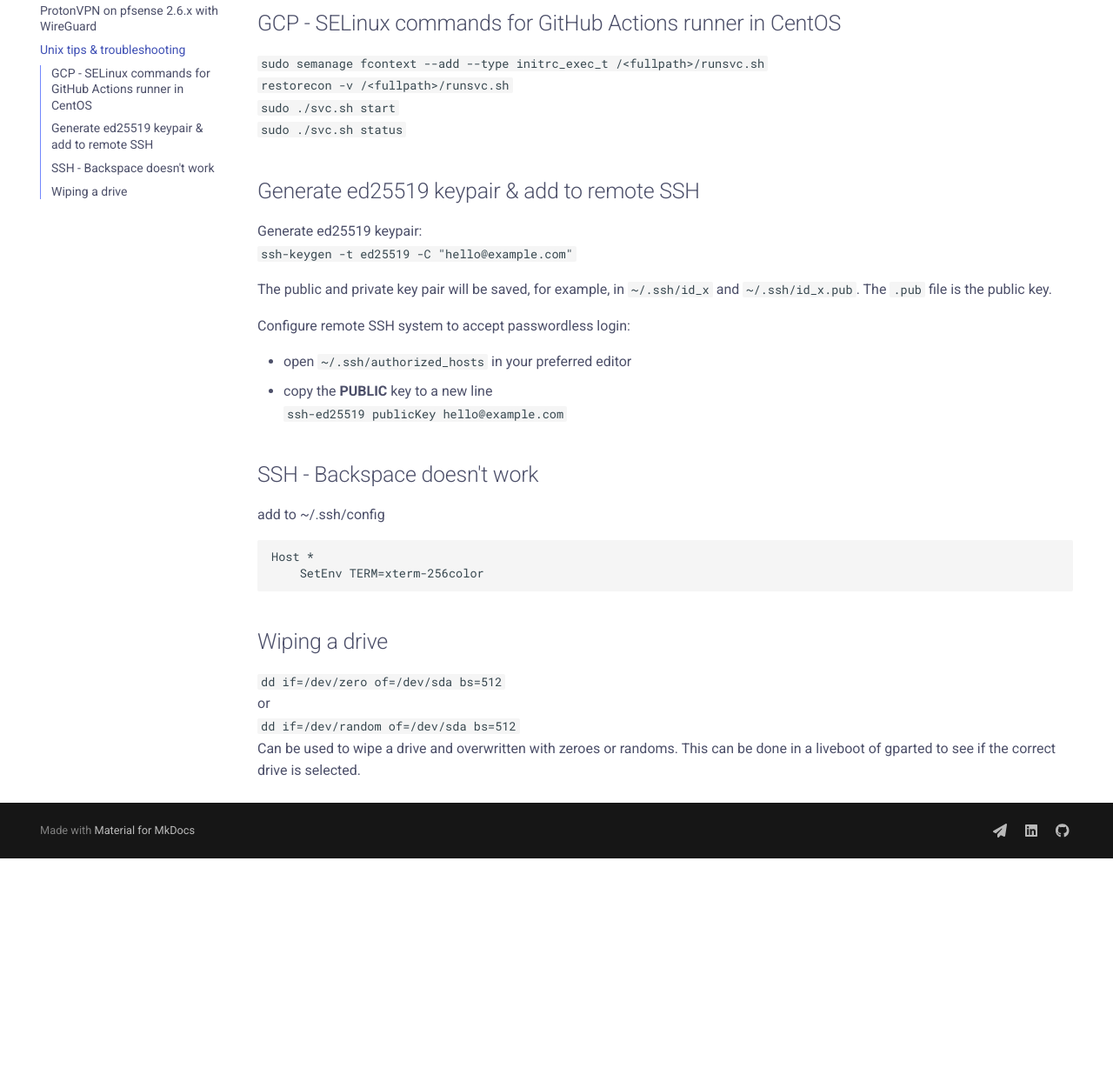
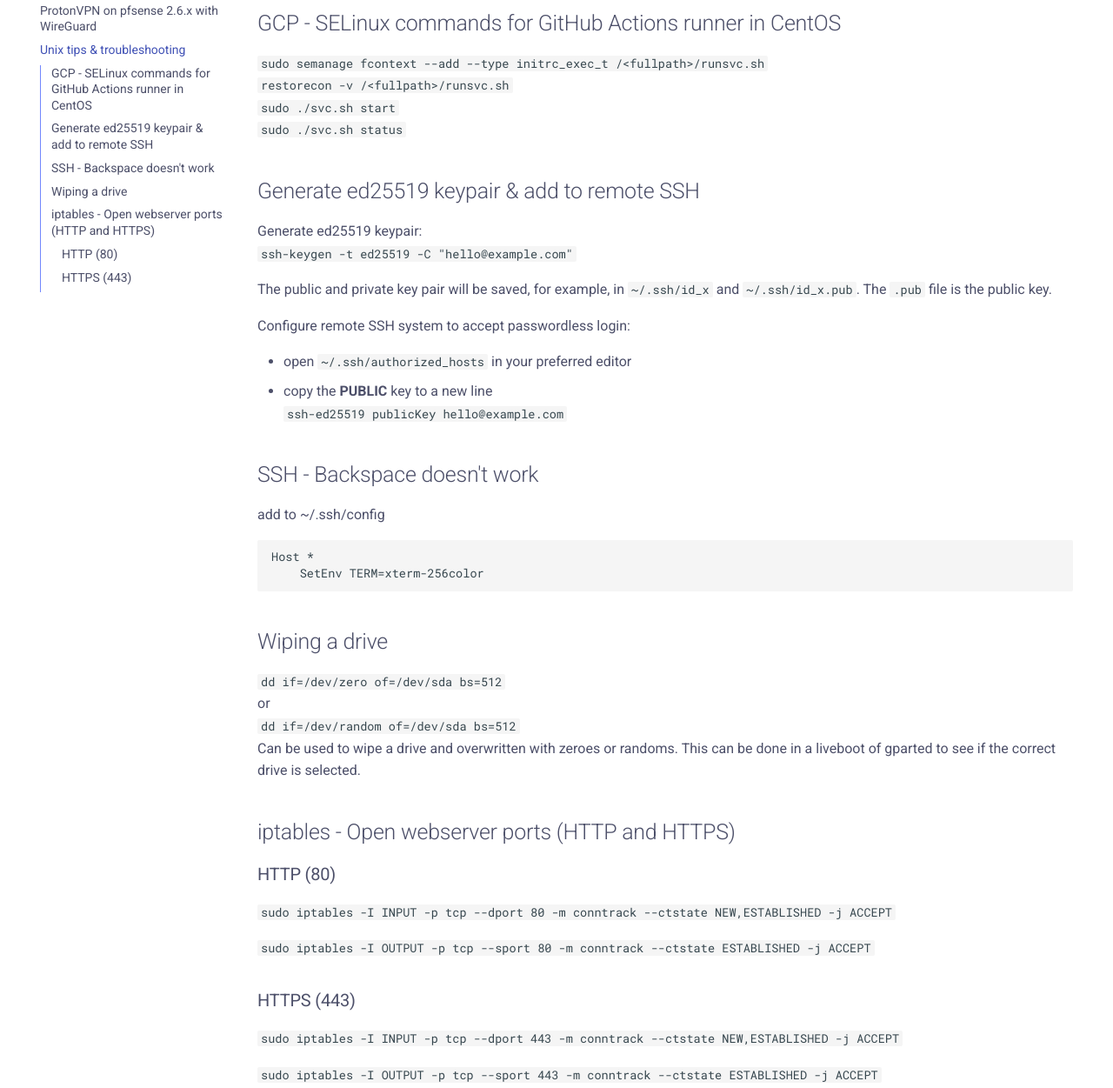
Before and after one commit to jktam/jktam.github.io, a plain HTML site: page Misc. Tech Bits & Tutorials/unix/index.html in a window 1280 px wide. Shown: the part 219-1470 px from the top of the page at 87% size. Before the commit the page ends 1206 px from the top, so only its background shows below. Drawn offline with Linux system fonts and the light colour scheme.

Commit message:
add iptables techbit

```diff
--- a/Misc. Tech Bits & Tutorials/unix/index.html
+++ b/Misc. Tech Bits & Tutorials/unix/index.html
@@ -483,6 +483,39 @@
 
 </li>
 
+        <li class="md-nav__item">
+  <a href="#iptables-open-webserver-ports-http-and-https" class="md-nav__link">
+    <span class="md-ellipsis">
+      iptables - Open webserver ports (HTTP and HTTPS)
+    </span>
+  </a>
+
+    <nav class="md-nav" aria-label="iptables - Open webserver ports (HTTP and HTTPS)">
+      <ul class="md-nav__list">
+
+          <li class="md-nav__item">
+  <a href="#http-80" class="md-nav__link">
+    <span class="md-ellipsis">
+      HTTP (80)
+    </span>
+  </a>
+
+</li>
+
+          <li class="md-nav__item">
+  <a href="#https-443" class="md-nav__link">
+    <span class="md-ellipsis">
+      HTTPS (443)
+    </span>
+  </a>
+
+</li>
+
+      </ul>
+    </nav>
+
+</li>
+
     </ul>
 
 </nav>
@@ -629,6 +662,13 @@
 or<br />
 <code>dd if=/dev/random of=/dev/sda bs=512</code><br />
 Can be used to wipe a drive and overwritten with zeroes or randoms. This can be done in a liveboot of gparted to see if the correct drive is selected.</p>
+<h2 id="iptables-open-webserver-ports-http-and-https">iptables - Open webserver ports (HTTP and HTTPS)</h2>
+<h3 id="http-80">HTTP (80)</h3>
+<p><code>sudo iptables -I INPUT -p tcp --dport 80 -m conntrack --ctstate NEW,ESTABLISHED -j ACCEPT</code></p>
+<p><code>sudo iptables -I OUTPUT -p tcp --sport 80 -m conntrack --ctstate ESTABLISHED -j ACCEPT</code></p>
+<h3 id="https-443">HTTPS (443)</h3>
+<p><code>sudo iptables -I INPUT -p tcp --dport 443 -m conntrack --ctstate NEW,ESTABLISHED -j ACCEPT</code></p>
+<p><code>sudo iptables -I OUTPUT -p tcp --sport 443 -m conntrack --ctstate ESTABLISHED -j ACCEPT</code></p>
 
 
 
```
